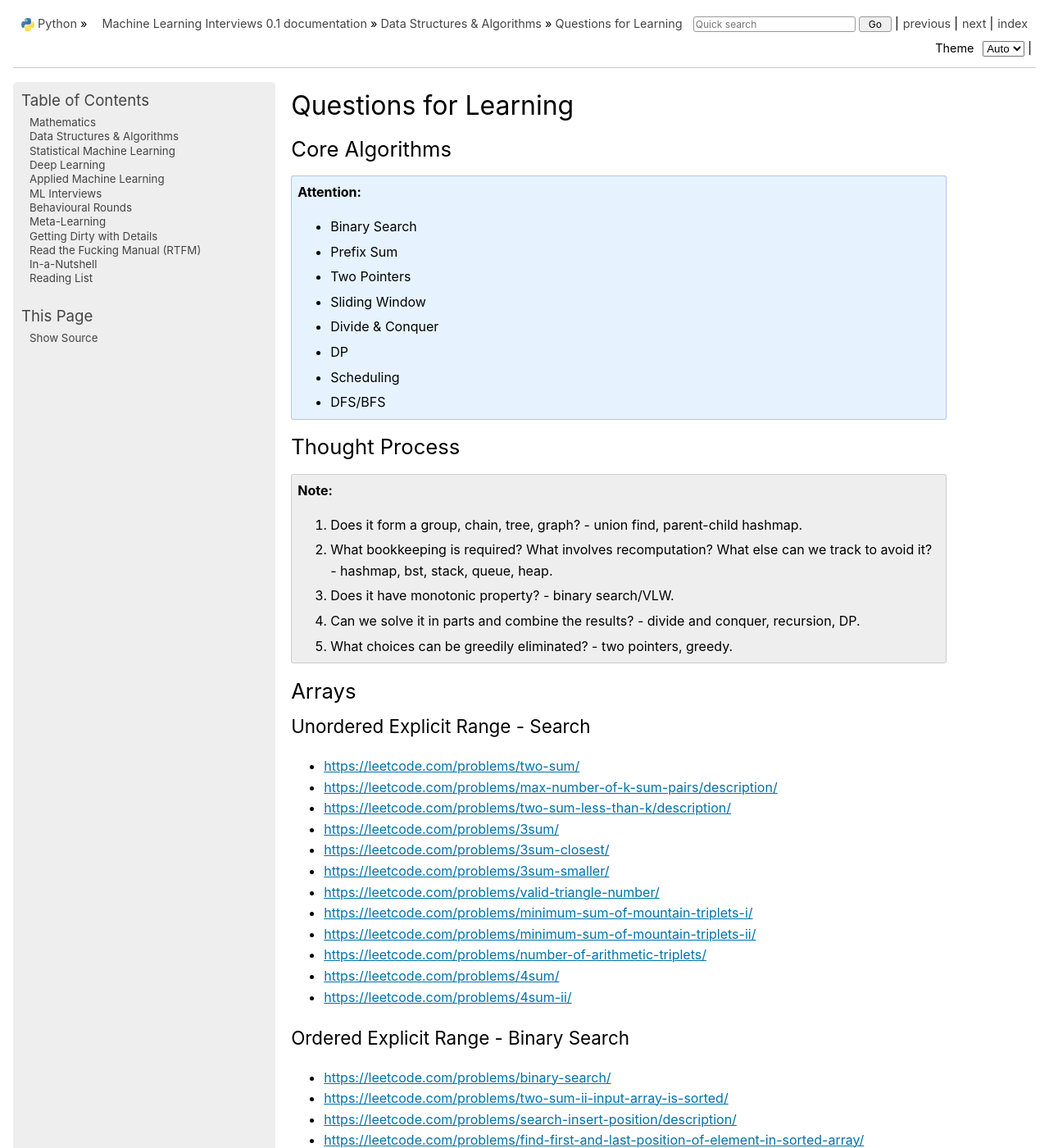
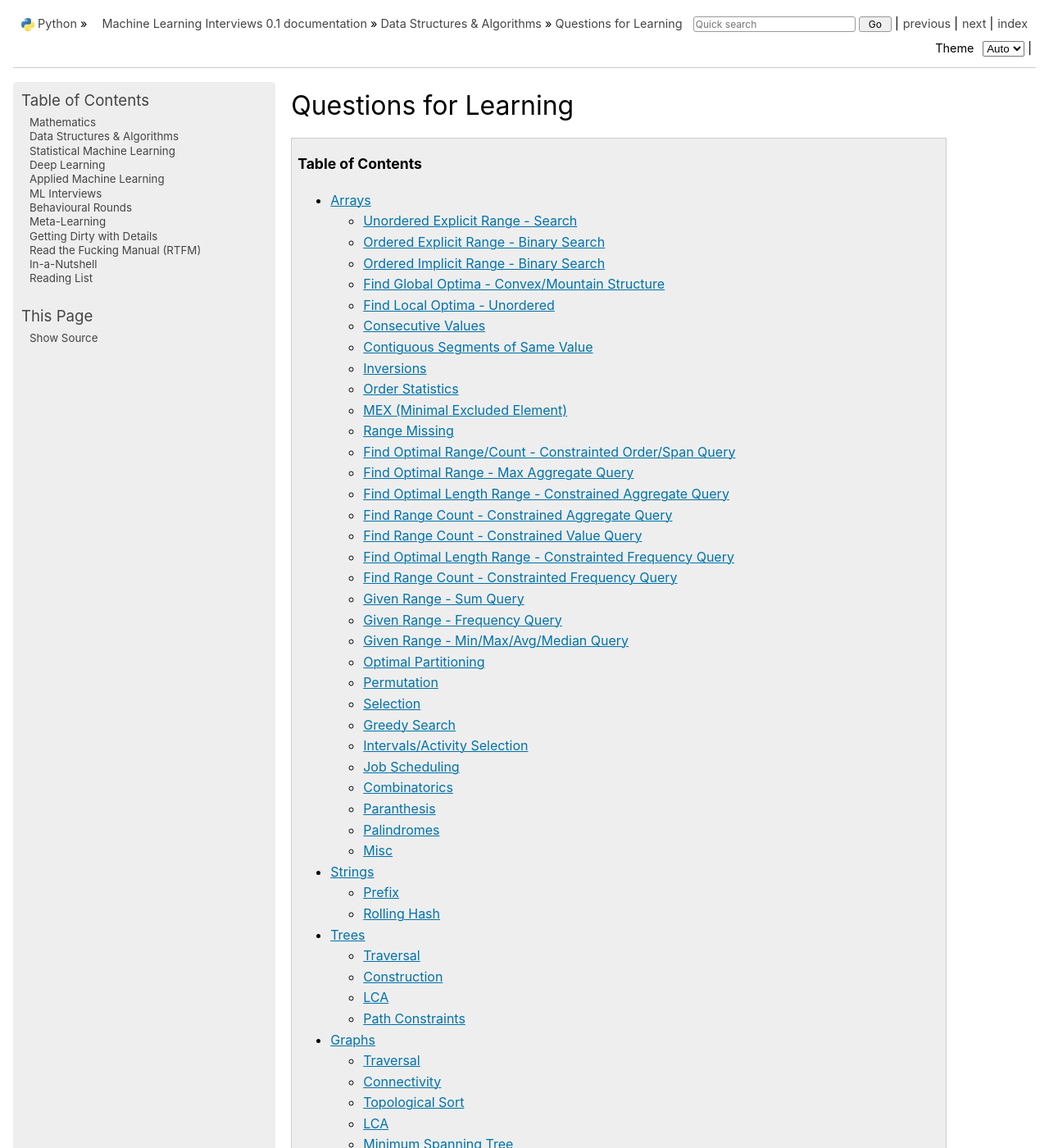
Before and after one commit to uselesstechjunks/leetcode, a Sphinx documentation site: the page built from docs/source/dsa/ql.rst, in a window 1280 px wide and 1400 px high. Shown: the whole window at 82% size. Built offline with Sphinx 7.4.7, drawn with Linux system fonts in a browser that asks for light colours; pages that are not in the unit, such as notebooks, are missing from menus; some of the changed text lies outside the part shown.

Commit message:
Update ql.rst

```diff
--- a/docs/source/dsa/ql.rst
+++ b/docs/source/dsa/ql.rst
@@ -1,27 +1,6 @@
 *********************************************************************
 Questions for Learning
 *********************************************************************
-Core Algorithms
-=====================================================================
-.. attention::
-	- Binary Search
-	- Prefix Sum
-	- Two Pointers
-	- Sliding Window
-	- Divide & Conquer
-	- DP
-	- Scheduling
-	- DFS/BFS
-
-Thought Process
-=====================================================================
-.. note::
-	#. Does it form a group, chain, tree, graph? - union find, parent-child hashmap.
-	#. What bookkeeping is required? What involves recomputation? What else can we track to avoid it? - hashmap, bst, stack, queue, heap.
-	#. Does it have monotonic property? - binary search/VLW.
-	#. Can we solve it in parts and combine the results? - divide and conquer, recursion, DP.
-	#. What choices can be greedily eliminated? - two pointers, greedy.
-
 .. contents:: Table of Contents
    :depth: 2
    :local:
```
